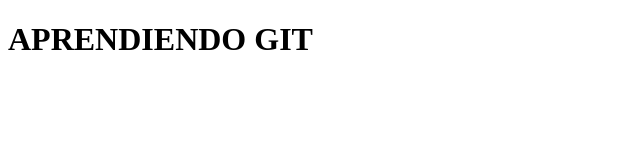
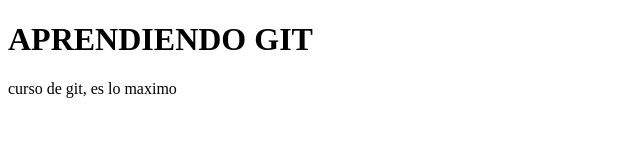
Before and after one commit to Giancarlos1024/ClaseGit, a plain HTML site: page index.html in a window 1280 px wide. Shown: the whole page, without its empty margins (0-640 px from the left). Drawn offline with Linux system fonts and the light colour scheme.

Commit message:
se modifico el archivo index.html

```diff
--- a/index.html
+++ b/index.html
@@ -7,5 +7,6 @@
 </head>
 <body>
     <h1>APRENDIENDO GIT</h1>
+    <p>curso de git, es lo maximo</p>
 </body>
 </html>
```
